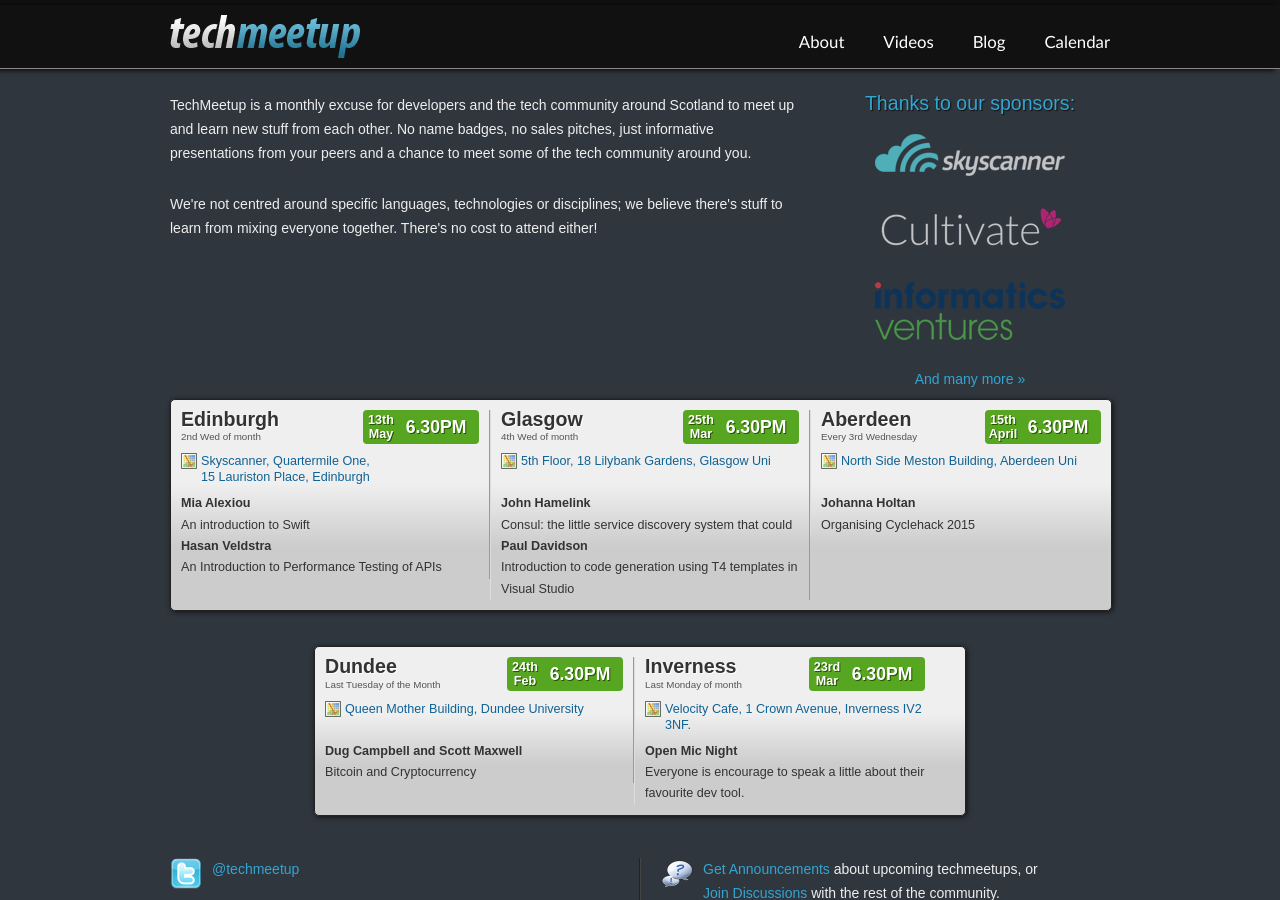
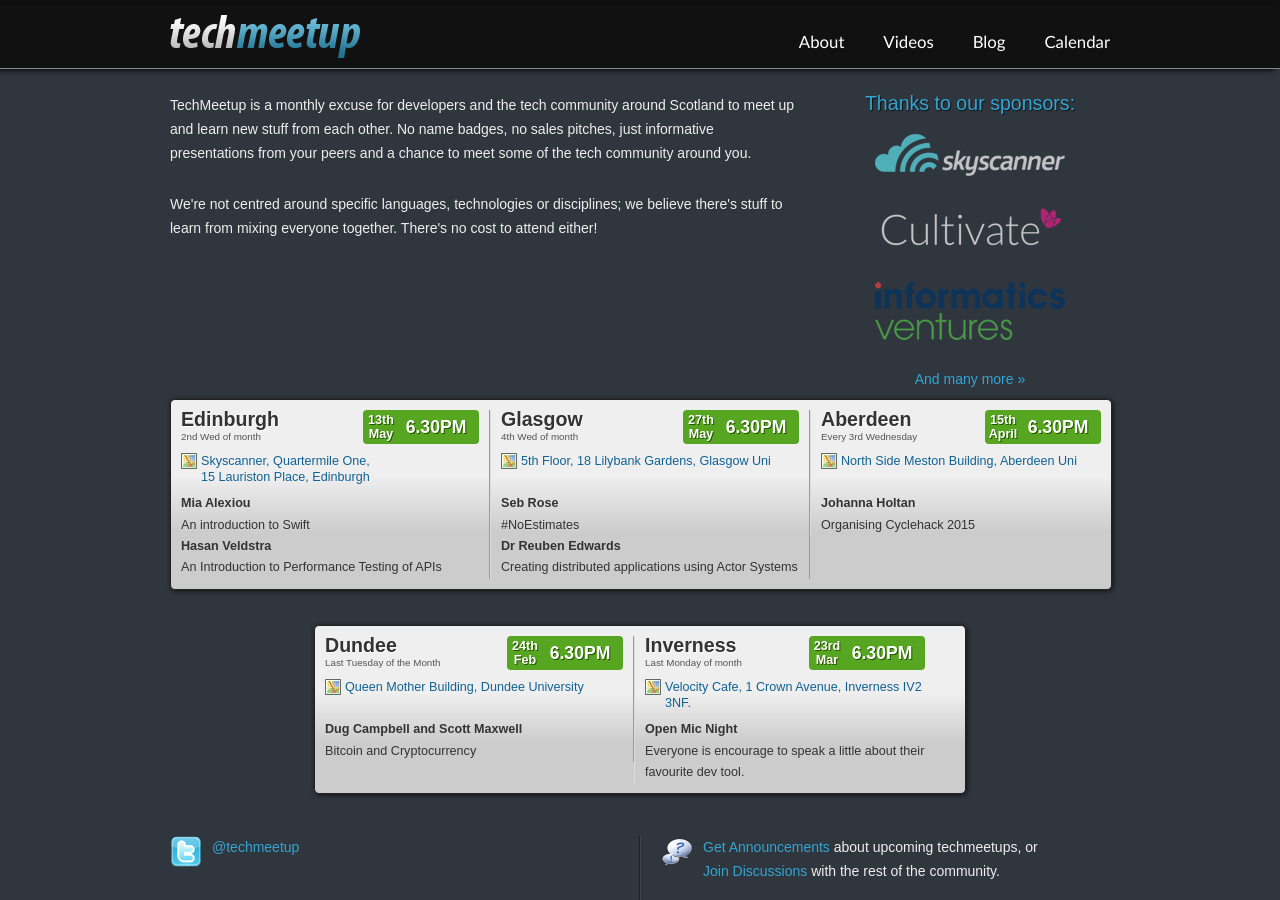
Before and after one commit to techmeetup/techmeetup.co.uk, a Jekyll site: the page built from index.html, in a window 1280 px wide and 900 px high. Built offline with Jekyll 4.4.1, drawn with Linux system fonts in a browser that asks for light colours.

Commit message:
Added glasgow speakers for May

```diff
--- a/_data/index.json
+++ b/_data/index.json
@@ -16,16 +16,16 @@
   "glasgow": {
     "speakers": [
       {
-        "name": "John Hamelink",
-        "talk": "Consul: the little service discovery system that could"
+        "name": "Seb Rose",
+        "talk": "#NoEstimates"
       },
       {
-        "name": "Paul Davidson",
-        "talk": "Introduction to code generation using T4 templates in Visual Studio"
+        "name": "Dr Reuben Edwards",
+        "talk": "Creating distributed applications using Actor Systems"
       }
     ],
-    "day": "25th",
-    "month": "Mar"
+    "day": "27th",
+    "month": "May"
   },
   "aberdeen": {
     "speakers": [
```
